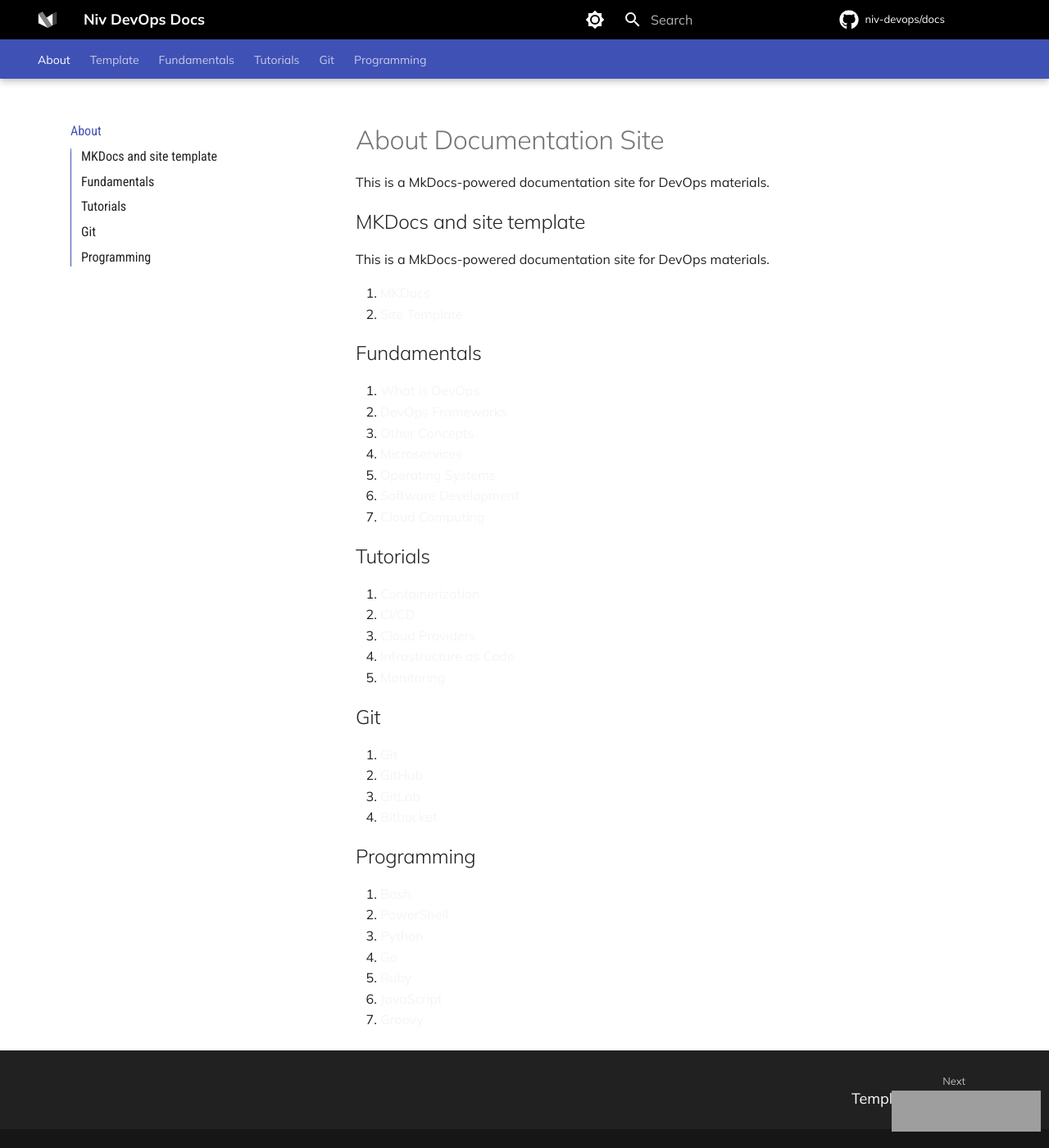
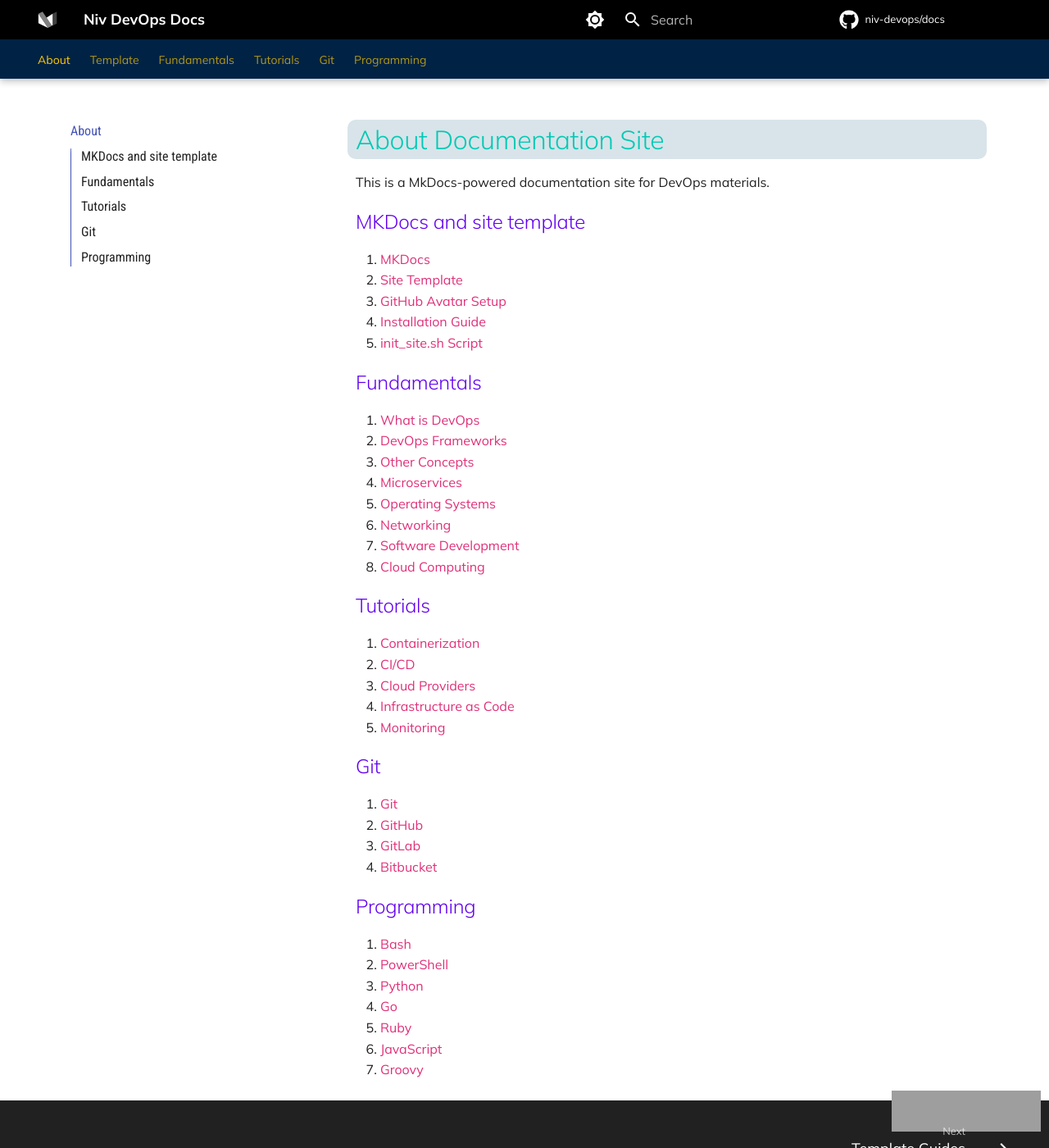
Before and after one commit to niv-devops/docs, an MkDocs documentation site: the page built from Labs/README.md, in a window 1280 px wide and 1400 px high. Shown: the whole window at 82% size. Built offline with MkDocs 1.6.1 and Material for MkDocs 9.7.7, drawn with Linux system fonts in a browser that asks for light colours; comment, search, counter and statistics services are not loaded; grey boxes are pictures that could not be loaded.

Commit message:
changing theme colors

```diff
--- a/Labs/README.md
+++ b/Labs/README.md
@@ -4,10 +4,11 @@
 
 ## MKDocs and site template
 
-This is a MkDocs-powered documentation site for DevOps materials.
-
 1. [MKDocs](https://niv-devops.github.io/docs/template/)
 2. [Site Template](https://niv-devops.github.io/docs/template/documentation-site-template/)
+3. [GitHub Avatar Setup](https://niv-devops.github.io/docs/template/github-avatars-setup)
+4. [Installation Guide](https://niv-devops.github.io/docs/template/installation-guide)
+5. [init_site.sh Script](https://niv-devops.github.io/docs/template/understanding-init-script)
 
 ## Fundamentals
 
@@ -16,8 +17,9 @@
 3. [Other Concepts](https://niv-devops.github.io/docs/fundamentals/other-concepts/)
 4. [Microservices](https://niv-devops.github.io/docs/fundamentals/microservices/)
 5. [Operating Systems](https://niv-devops.github.io/docs/fundamentals/operating-systems/)
-6. [Software Development](https://niv-devops.github.io/docs/fundamentals/software-development/)
-7. [Cloud Computing](https://niv-devops.github.io/docs/fundamentals/cloud-computing/)
+6. [Networking](https://niv-devops.github.io/docs/fundamentals/networking/)
+7. [Software Development](https://niv-devops.github.io/docs/fundamentals/software-development/)
+8. [Cloud Computing](https://niv-devops.github.io/docs/fundamentals/cloud-computing/)
 
 ## Tutorials
 
--- a/Labs/assets/stylesheets/theme.css
+++ b/Labs/assets/stylesheets/theme.css
@@ -78,12 +78,24 @@
 }
 
 .md-typeset h1 {
+  background-color: #d8e4e9;
+  border-radius: 10px;
+  color: #01c9b5;
   font-size: 2em;
+  line-height: 1.5;
+  margin: 0 -10px;
+  padding: 0 10px;
+}
+
+.md-typeset h2 {
+  color: #6200ee;
+  font-size: 1.5em;
   line-height: 1.5;
   margin: 0px 0px 0em;
 }
 
-.md-typeset h2 {
+.md-typeset h3 {
+  color: #ff0266;
   font-size: 1.5em;
   line-height: 1.5;
   margin: 0px 0px 0em;
@@ -172,7 +184,7 @@
 }
 
 [data-md-color-media="(prefers-color-scheme: dark)"] {
-  background-color: black;
+  background-color: #0F0F0F;
   color: #f2f2f2;
   /* When URL contains 'api' */
 }
@@ -233,6 +245,33 @@
 }
 [data-md-color-media="(prefers-color-scheme: dark)"] .md-content a {
   color: #df3079;
+}
+[data-md-color-media="(prefers-color-scheme: dark)"] .md-content a:hover,
+[data-md-color-media="(prefers-color-scheme: dark)"] .md-typeset a:hover {
+  color: #f2a71b !important; /* Change to your preferred hover color */
+  text-decoration: underline; /* Optional: add underline on hover */
+}
+
+[data-md-color-media="(prefers-color-scheme: light)"] .md-content a {
+  color: #df3079;
+}
+[data-md-color-media="(prefers-color-scheme: light)"] .md-content a:hover,
+[data-md-color-media="(prefers-color-scheme: light)"] .md-typeset a:hover {
+  color: #f2a71b !important; /* Change to your preferred hover color */
+  text-decoration: underline; /* Optional: add underline on hover */
+}
+
+/* Custom tab bar color and text overrides */
+.md-tabs {
+  background-color: #002244 !important; /* Change to your preferred color */
+}
+
+.md-tabs__list, .md-tabs__link {
+  color: #ffcc00 !important; /* Change tab text color */
+}
+
+.md-tabs__link--active {
+  color: #ffcc00 !important; /* Active tab color */
 }
 
 @media print {
```
